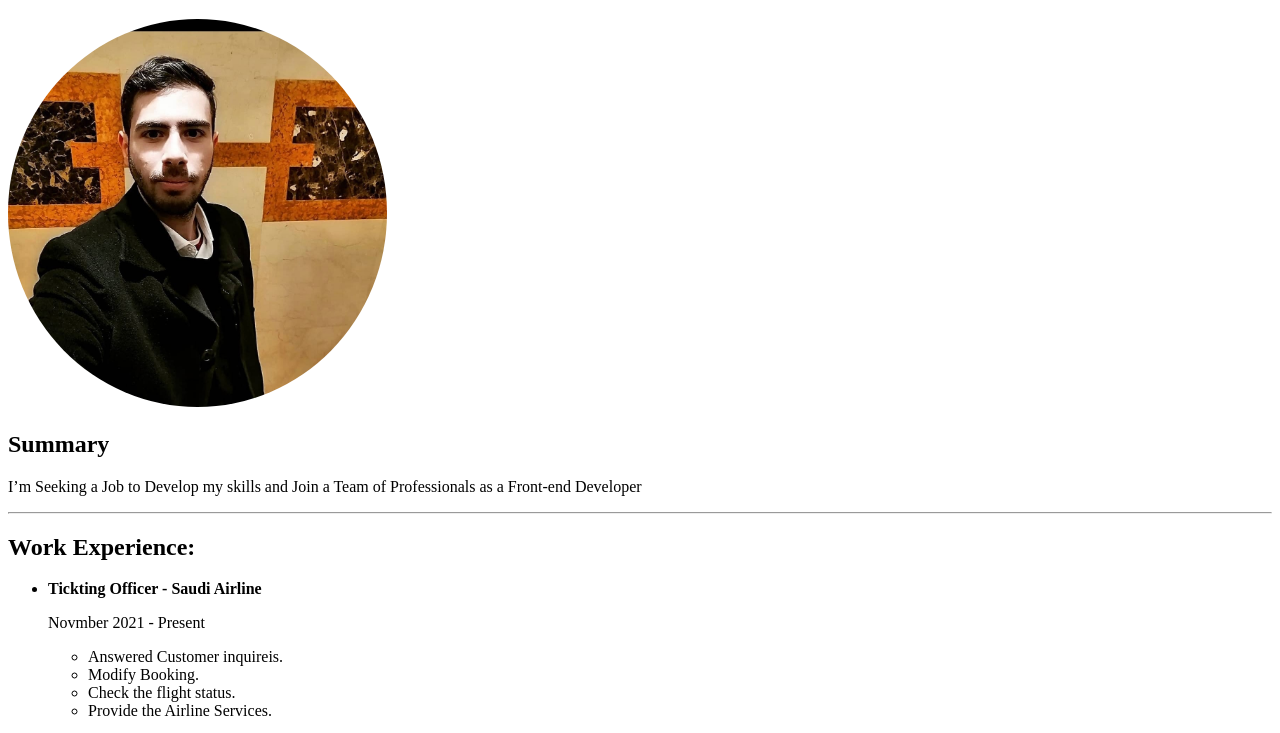
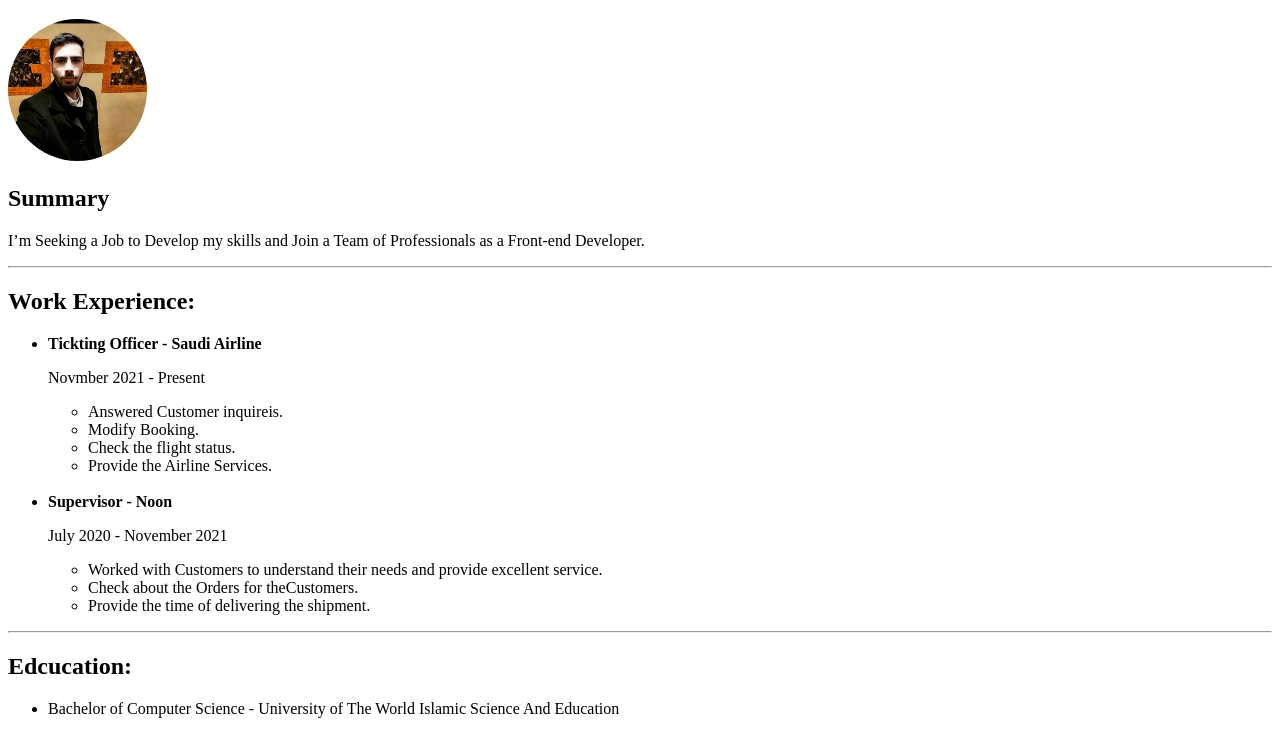
Before and after one commit to mod9096/My-Resume, a plain HTML site: page index.html in a window 1280 px wide. Shown: the part 61-794 px from the top of the page. Drawn offline with Linux system fonts and the light colour scheme.

Commit message:
Update index.html

```diff
--- a/index.html
+++ b/index.html
@@ -12,13 +12,12 @@
     <!-- Personal Information -->
     <img
       src="./images/MB.jpg"
-      width="30%"
-      height="50%"
+      width="11%"
       style="border-radius: 50%" />
     <h2>Summary</h2>
     <p>
       I’m Seeking a Job to Develop my skills and Join a Team of Professionals as
-      a Front-end Developer
+      a Front-end Developer.
     </p>
     <hr />
     <h2>Work Experience:</h2>
```
